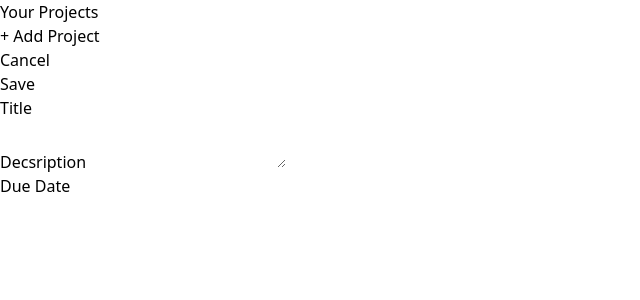
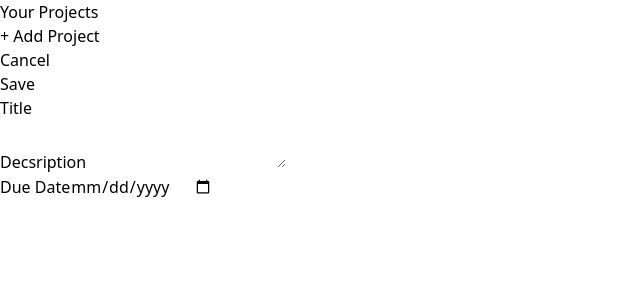
Before and after one commit to ShahDrishti/project-management-app, a React (Vite) app: page / in a window 1280 px wide. Both pictures are taken after a click on the button "+ Add Project". Shown: the top 300 px of the page, without its empty margins (0-640 px from the left). Built offline with nearby package versions, Linux system fonts and the light colour scheme.

Commit message:
Add project creation functionality with refs
Introduced the ability to add new projects by passing an onAdd handler to NewProject and using refs to collect form data. The App component now updates the projects list when a new project is added.

```diff
--- a/src/App.jsx
+++ b/src/App.jsx
@@ -18,10 +18,26 @@
       }
     })
   }
+
+  function handleAddProject(projectData) {
+    setProjectsState(prev => {
+      const newProject = {
+        ...projectData,
+        id: Math.random()
+      };
+
+      return {
+        ...prev,
+        projects: [...prev.projects, newProject]
+      }
+    })
+  }
+  console.log(projectsState)
+
   let content;
 
   if (projectsState.selectedProjectId === null) {
-    content = <NewProject />
+    content = <NewProject onAdd={handleAddProject} />
   } else if (projectsState.selectedProjectId === undefined) {
     content = <NoProjectSelected onStartAddProject={handleStartAddProject} />
   }
--- a/src/components/NewProject.jsx
+++ b/src/components/NewProject.jsx
@@ -1,16 +1,36 @@
 import Input from "./Input"
+import { useRef } from "react";
 
-export default function NewProject() {
+export default function NewProject({ onAdd }) {
+    const title = useRef();
+    const description = useRef();
+    const dueDate = useRef();
+
+    function handleSave() {
+        const enteredTitle = title.current.value;
+        const enteredDescription = description.current.value;
+        const enteredDueDate = dueDate.current.value;
+
+        onAdd({
+            title: enteredTitle,
+            description: enteredDescription,
+            dueDate: enteredDueDate
+        });
+
+
+    }
+
     return (
         <div className="w-[35rem] mt-16">
             <menu className="flex items-center justify-end gap-4 my-4">
                 <li><button className="text-stone-800 hover:text-stone-900">Cancel</button></li>
-                <li><button className="px-6 py-2 rounded-md bg-stone-800 text-stone-50 hover:bg-stone-950">Save</button></li>
+                <li><button className="px-6 py-2 rounded-md bg-stone-800 text-stone-50 hover:bg-stone-950"
+                    onClick={handleSave}>Save</button></li>
             </menu>
             <div>
-                <Input label="Title" />
-                <Input label="Decsription" isTextarea />
-                <Input label="Due Date" />
+                <Input type="text" ref={title} label="Title" />
+                <Input type="text" ref={description} label="Decsription" isTextarea />
+                <Input type="date" ref={dueDate} label="Due Date" />
             </div>
         </div>
     )
```
